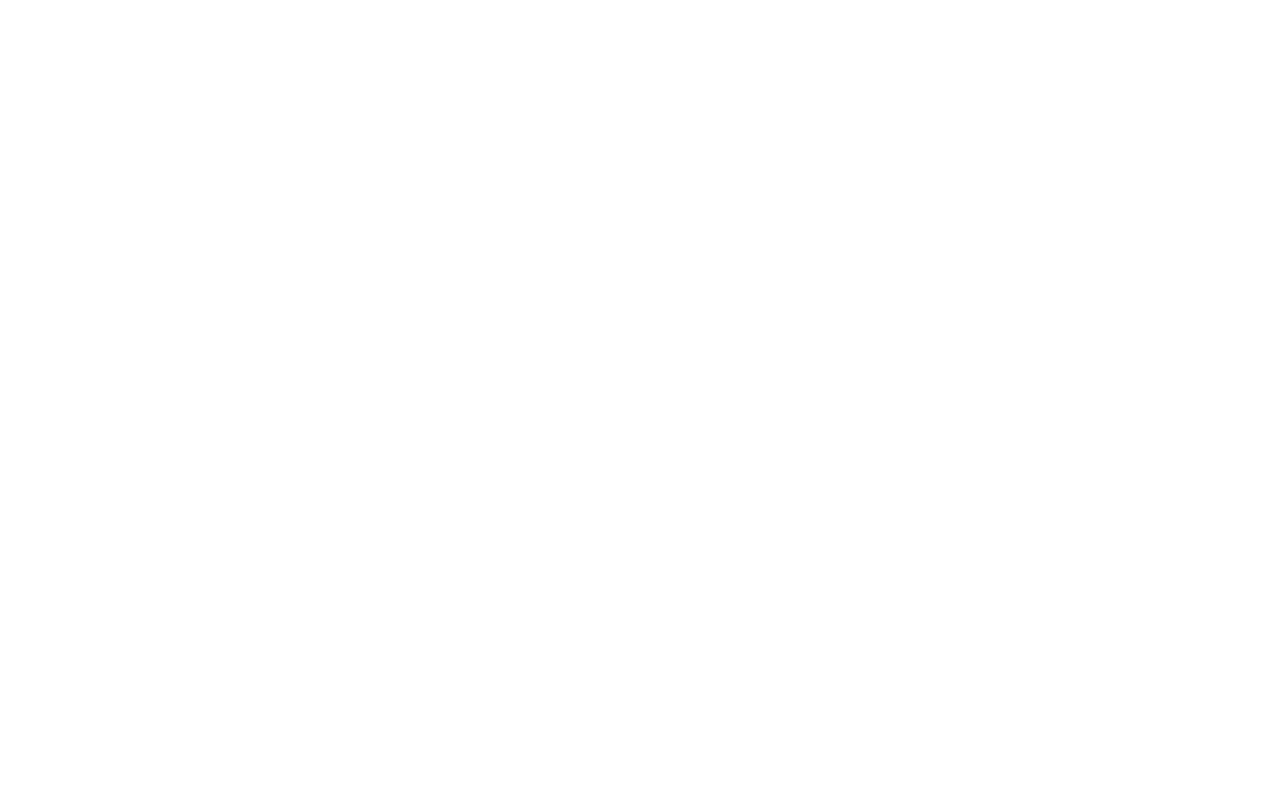
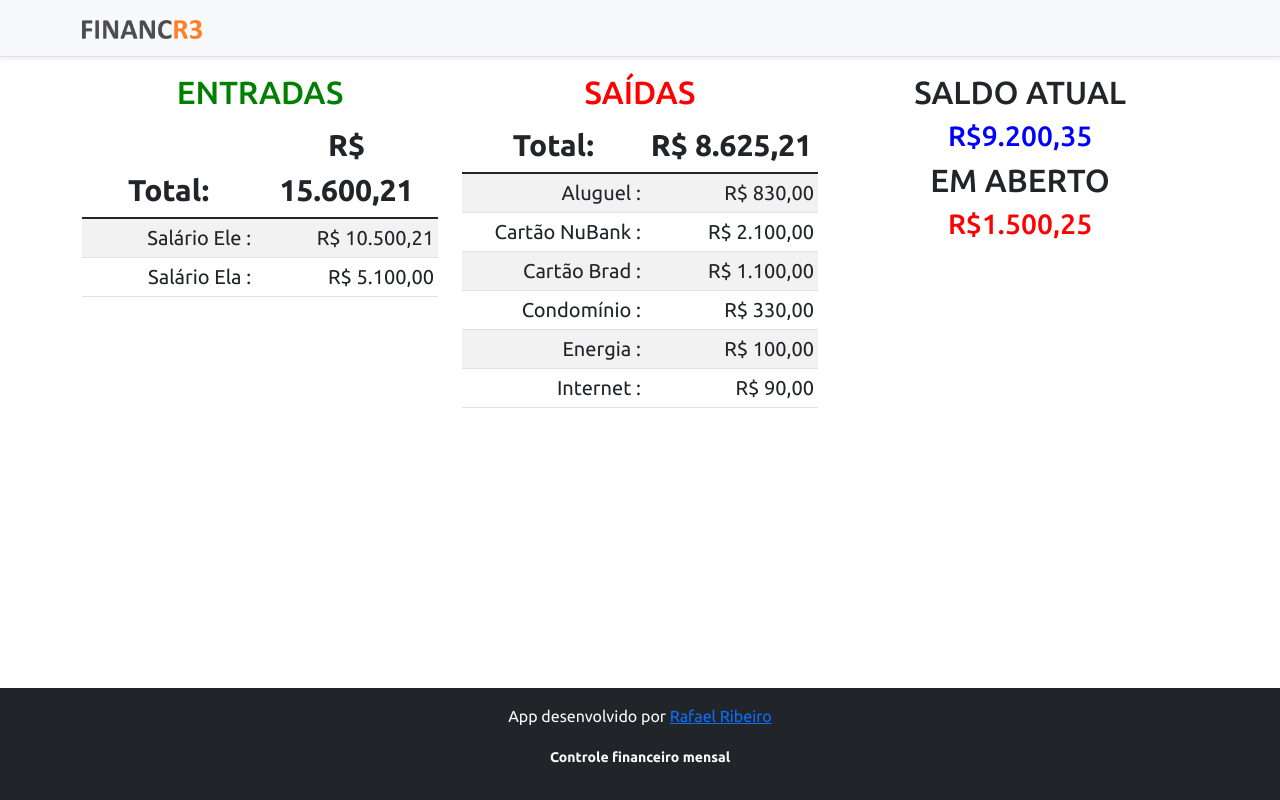
Before and after one commit to RafaellR3/Financ, a React (Create React App) app in the folder frontend/: page /detalhes in a window 1280 px wide. Built offline with nearby package versions, Linux system fonts and the light colour scheme.

Commit message:
tela de detalhes

```diff
--- a/frontend/src/Routes.tsx
+++ b/frontend/src/Routes.tsx
@@ -1,6 +1,7 @@
 
 import Home from "pages/Home";
 import Dashboard from "pages/Dashboard";
+import Detalhes from "pages/Detalhes";
 import { BrowserRouter, Route, Switch } from "react-router-dom";
 
 function Routes() {
@@ -13,6 +14,9 @@ function Routes() {
                 <Route path="/dashboard">
                     <Dashboard/>
                 </Route>
+                <Route path="/detalhes">
+                    <Detalhes/>
+                </Route>
             </Switch>
         </BrowserRouter>
     );
--- a/frontend/src/assests/css/styles.css
+++ b/frontend/src/assests/css/styles.css
@@ -30,3 +30,19 @@ html, body {
 .text-primary {
     color: var(--color-primary) !important;
 }
+
+#h2{
+    font-style: bold;
+}
+
+.table th{
+    font-size: 30px;
+}
+
+.table td{
+    font-size: 20px;
+}
+
+.detalhes{
+    text-align: right;
+}
--- /dev/null
+++ b/frontend/src/components/ListaMovto/index.js
@@ -0,0 +1,83 @@
+function ListaMovto() {
+    return (
+        <div className="container">
+            <div className="row ">
+                {/* ----------ENTRADAS----------------- */}
+                <div className="col-sm table-striped text-center">
+                    <h2 style={{ color: 'green' }} >ENTRADAS</h2>
+                    <table className="table table-striped table-sm">
+                        <thead>
+                            <tr>
+                                <th className="control-label col-lg-4">Total: </th>
+                                <th className="control-label col-lg-3 monetario">{'R$ '}{'15.600,21'}</th>
+                            </tr>
+                        </thead>
+                        <tbody className="detalhes">
+                            <tr>
+                                <td >{'Salário Ele'} {':'}</td>
+                                <td className="monetario">{'R$ '}{'10.500,21'}</td>
+                            </tr>
+                            <tr>
+                                <td >{'Salário Ela'} {':'}</td>
+                                <td className="monetario">{'R$ '}{'5.100,00'}</td>
+                            </tr>
+                        </tbody>
+
+                    </table>
+                </div>
+                {/* ----------SAIDAS----------------- */}
+                <div className="col-sm table-striped text-center">
+                    <h2 style={{ color: 'red' }} >SAÍDAS</h2>
+                    <table className="table table-striped table-sm">
+                        <thead>
+                            <tr>
+                                <th className="control-label col-lg-4 ">Total: </th>
+                                <th className="control-label col-lg-3 ">{'R$ '}{'8.625,21'}</th>
+                            </tr>
+                        </thead>
+                        <tbody className="detalhes">
+                            <tr>
+                                <td>{'Aluguel'} {':'}</td>
+                                <td>{'R$ '}{'830,00'}</td>
+                            </tr>
+                            <tr>
+                                <td>{'Cartão NuBank'} {':'}</td>
+                                <td>{'R$ '}{'2.100,00'}</td>
+                            </tr>
+                            <tr>
+                                <td>{'Cartão Brad'} {':'}</td>
+                                <td>{'R$ '}{'1.100,00'}</td>
+                            </tr>
+                            <tr>
+                                <td>{'Condomínio'} {':'}</td>
+                                <td>{'R$ '}{'330,00'}</td>
+                            </tr>
+                            <tr>
+                                <td>{'Energia'} {':'}</td>
+                                <td>{'R$ '}{'100,00'}</td>
+                            </tr>
+                            <tr>
+                                <td>{'Internet'} {':'}</td>
+                                <td>{'R$ '}{'90,00'}</td>
+                            </tr>
+                        </tbody>
+                    </table>
+                </div>
+
+                {/* ----------TOTAIS----------------- */}
+                <div className="col-sm table-striped text-center">
+                    <h2 >SALDO ATUAL</h2>
+                    <div>
+                        <h3 style={{color:'blue'}}>{'R$'}{'9.200,35'}</h3>
+                    </div>
+                    <h2 >EM ABERTO</h2>
+                    <div>
+                    <h3 style={{color:'red'}}>{'R$'}{'1.500,25'}</h3>
+                    </div>
+                </div>
+            </div>
+        </div>
+    )
+}
+
+export default ListaMovto;
--- a/frontend/src/components/Mes/ListaMes.js
+++ b/frontend/src/components/Mes/ListaMes.js
@@ -21,15 +21,13 @@ function ListaMes() {
                         {tasks.map(mes => (
                             <tr key={mes.idmes}>
                                 <td className="btn btn-primary btn-lg center" width="200px">
-                                    {mes.nome}
+                                    <a href="/detalhes"> {mes.nome}</a>
                                 </td>
                             </tr>
                         ))}
-                        <tr>
-                            <td>
-                                <AdicionarNovoMes />
-                            </td>
-                        </tr>
+                        <td>
+                            <AdicionarNovoMes />
+                        </td>
                     </tbody>
                 </table>
             </div>
--- a/frontend/src/components/NavBar/index.tsx
+++ b/frontend/src/components/NavBar/index.tsx
@@ -1,4 +1,4 @@
-import ImgDsDark from 'assests/img/ds-dark.svg';
+import logo from 'assests/img/logo.png';
 import { Link } from 'react-router-dom';
 function NavBar() {
   return (
@@ -6,7 +6,7 @@ function NavBar() {
       <div className="container">
         <nav className="my-2 my-md-0 mr-md-3">
           <Link to="/">
-            <img src={ImgDsDark} alt="DevSuperior" width="120" />
+            <img src={logo} alt="FinancR3" width="120" />
           </Link>
         </nav>
       </div>
--- /dev/null
+++ b/frontend/src/pages/Detalhes/index.tsx
@@ -0,0 +1,15 @@
+import Footer from "components/Footer";
+import ListaMovto from "components/ListaMovto/index";
+import NavBar from "components/NavBar";
+
+function Detalhes() {
+    return (
+        <>
+            <NavBar/>
+            <ListaMovto/>
+            <Footer/>
+        </>
+    );
+}
+
+export default Detalhes;
--- a/frontend/src/pages/Home/index.tsx
+++ b/frontend/src/pages/Home/index.tsx
@@ -6,13 +6,13 @@ function Home() {
     return (
         <>
             <NavBar />
-            <div className="container">
+             <div className="container">
                 <div className="jumbotron">
                     <h1 className="display-4">Controle financeiro R3</h1>
                     <hr />
                 </div>
                 <Link className = "btn btn-primary btn-lg" to ="/dashboard"> Acessar o Dashboard</Link>
-            </div>
+            </div> */
             <Footer/>
         </>
     );
```
Also changed, not shown: frontend/src/assests/img/financr3logo.png (added), frontend/src/assests/img/logo.png (added).
